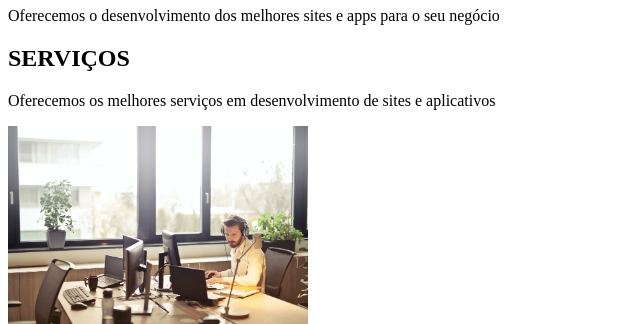
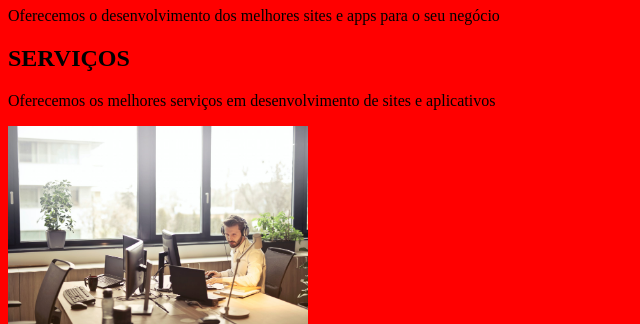
Before and after one commit to tuliofalcao/aula_html5_css3, a plain HTML site: page index.html in a window 1280 px wide. Shown: the part 247-571 px from the top of the page, without its empty margins (0-640 px from the left). Drawn offline with Linux system fonts and the light colour scheme.

Commit message:
criando css

```diff
--- /dev/null
+++ b/css/style.css
@@ -0,0 +1,3 @@
+body {
+    background: red;
+}
--- a/index.html
+++ b/index.html
@@ -4,6 +4,7 @@
     <meta charset="UTF-8">
     <meta name="viewport" content="width=device-width, initial-scale=1.0">
     <title>Minha Página</title>
+    <link rel="stylesheet" type="text/css" href="css/style.css">
 </head>
 <body>
     <p>Minha primeira página</p>
```
